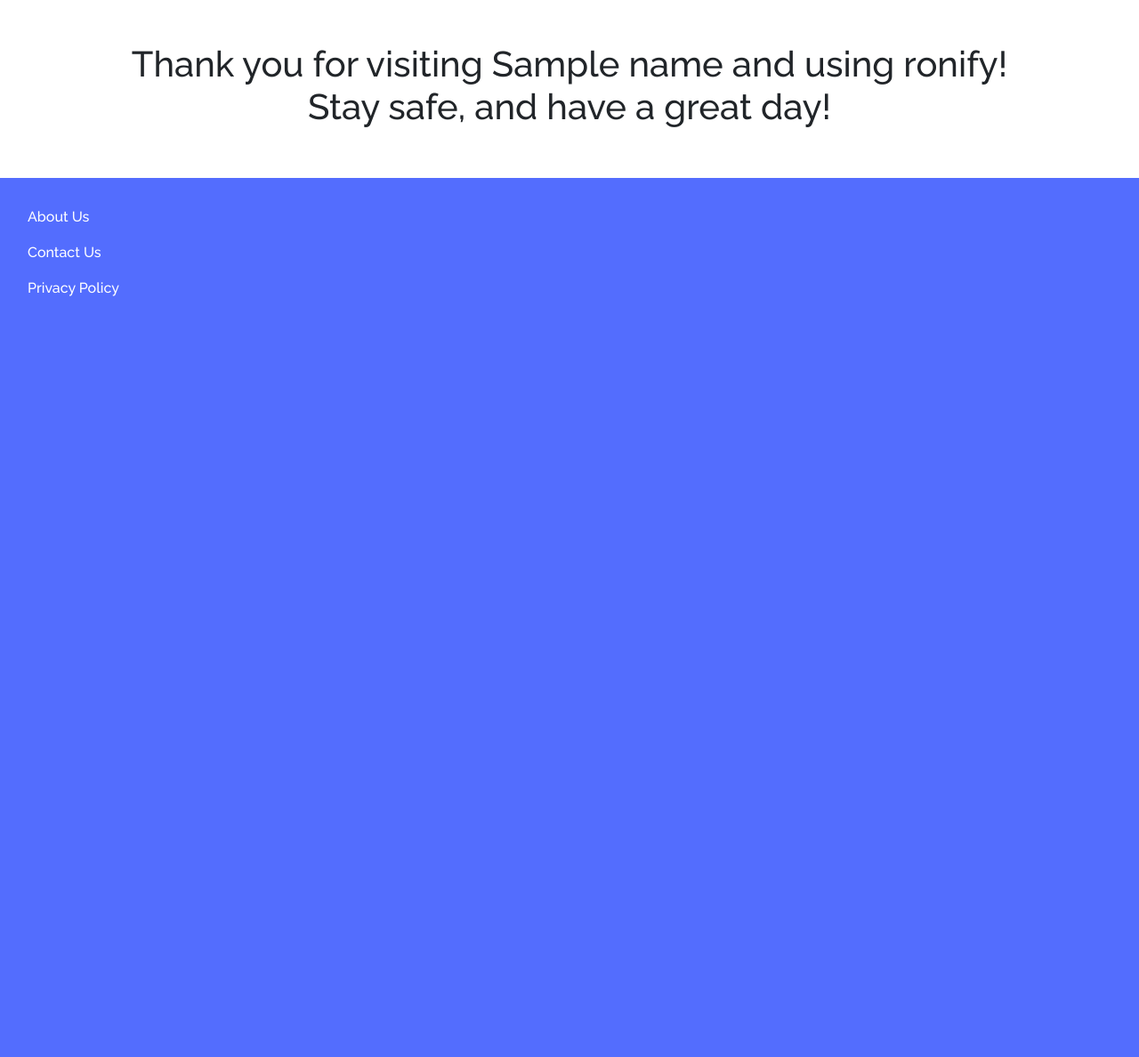
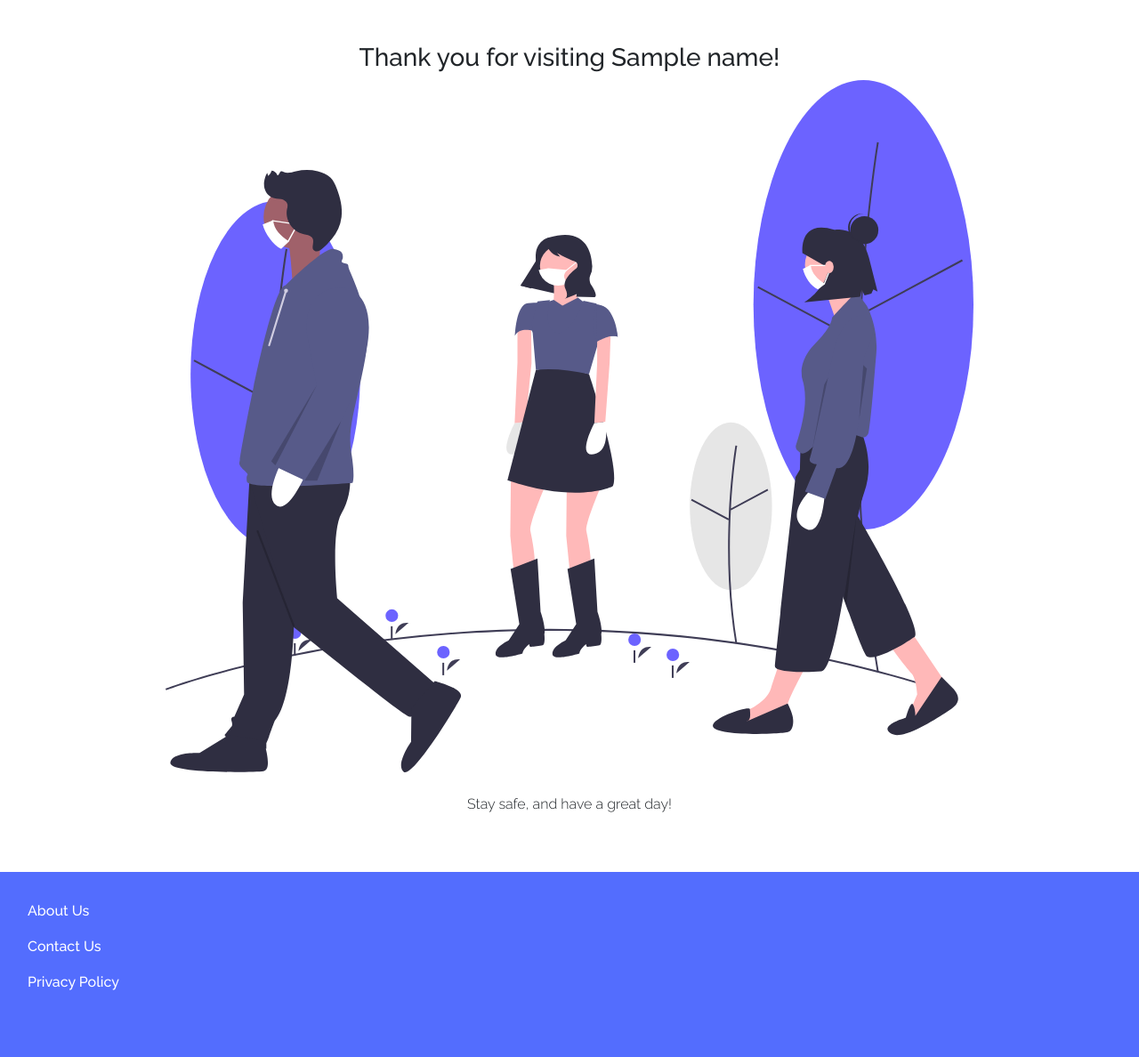
Before and after one commit to daniel-yili-ye/Ronify, a Flask app: template templates/thankyou.html in a window 1280 px wide. Shown: the part 74-1262 px from the top of the page at 89% size. Before the commit the page ends 407 px from the top, so only its background shows below. Run offline with Flask 2, Linux system fonts and the light colour scheme; the template is opened without the code that fills it: most values are stand-ins (such as "Sample title", 1, 10 or a date in 2020); some libraries are stand-ins or nearby versions.

Commit message:
issue loading svg

```diff
--- a/templates/business.html
+++ b/templates/business.html
@@ -11,7 +11,7 @@
                 <input autocomplete="on" autofocus class="form-control" name="name" placeholder="Name" type="text" required>
             </div>
             <div class="form-group">
-                <input autocomplete="on" autofocus class="form-control" name="phone" placeholder="Phone Number (###-###-####)" type="tel" pattern="^\d{3}-\d{3}-\d{4}$" required>
+                <input autocomplete="on" autofocus class="form-control" name="phone" placeholder="Phone (###-###-####)" type="tel" pattern="^\d{3}-\d{3}-\d{4}$" required>
             </div>
             <div class="form-group">
                 <input autocomplete="on" autofocus class="form-control" name="email" placeholder="Email (optional)" type="email">
--- a/templates/thankyou.html
+++ b/templates/thankyou.html
@@ -5,5 +5,10 @@
 {% endblock %}
 
 {% block main %}
-  <h1>Thank you for visiting {{name}} and using ronify! Stay safe, and have a great day!</h1>
+  <h3 class=normal>Thank you for visiting {{name}}!</h3>
+  <div class=light>
+    <img src="../static/social.svg" alt="Social Distancing">
+    <br><br>
+    <p>Stay safe, and have a great day!</p>
+  </div>
 {% endblock %}
```
Also changed, not shown: static/image 4.svg (deleted), static/social.svg (added).
